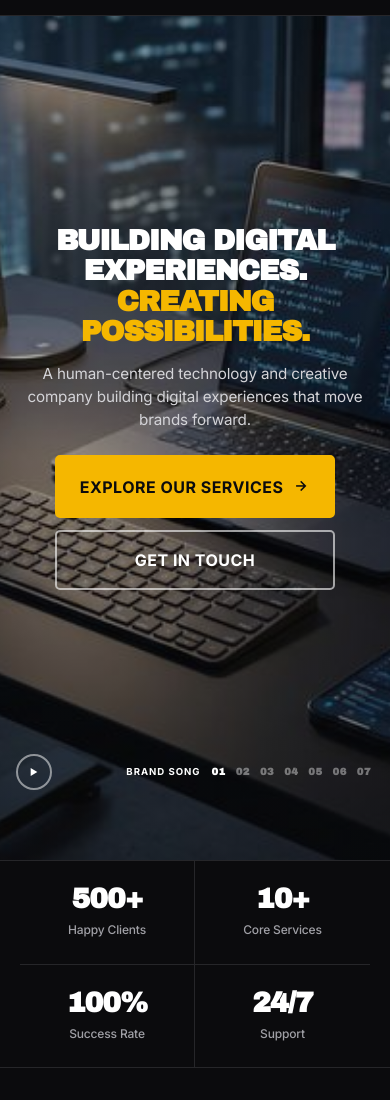
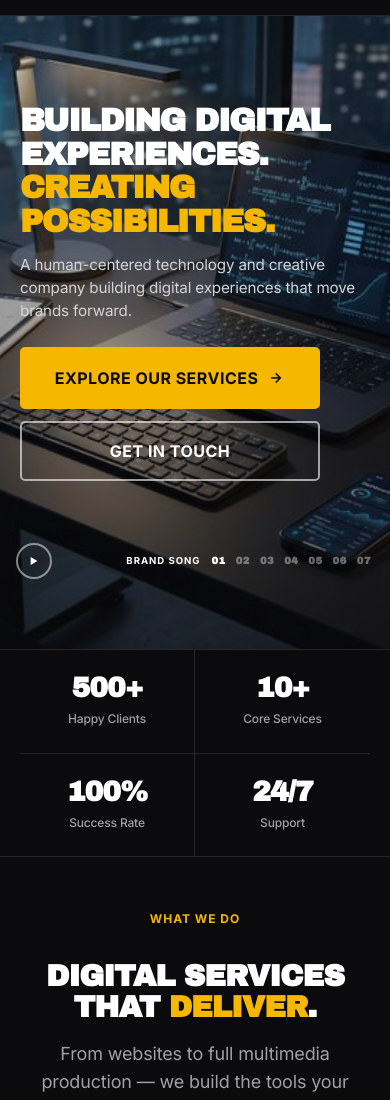
Before and after one commit to codewithchester/teakaymultimedia, a Django app: page / in a window 390 px wide. Shown: the part 49-1149 px from the top of the page. Run offline with Django 5.2, Linux system fonts and the light colour scheme; data comes from the database, SQL or seed files in the repository; data that the repository does not hold is empty.

Commit message:
mobile fixes

```diff
--- a/templates/base.html
+++ b/templates/base.html
@@ -591,6 +591,19 @@
     }
     .hero-slide.active .hero-slide__bg { transform: scale(1); }
 
+    /* ─── FIXED: VIDEO CSS ADDED HERE ─── */
+    .hero-slide__video {
+        position: absolute;
+        inset: 0;
+        width: 100%;
+        height: 100%;
+        object-fit: cover;
+        object-position: center;
+        z-index: 0;
+        display: block;
+        background-color: #0B0B0D;
+    }
+
     .hero-slide__overlay {
         position: absolute;
         inset: 0;
@@ -1624,55 +1637,53 @@
         .nav__menu { top: 64px; max-height: calc(100vh - 64px); }
         .icon-btn { width: 38px; height: 38px; font-size: 1.1rem; }
 
-        /* ─── HERO SLIDER (CRITICAL FIX) ─── */
+            /* ─── HERO SLIDER (MATCHING THE PORTFOLIO LOOK) ─── */
         .hero-slider {
-            height: 100vh;
-            height: 100dvh;
-            min-height: 600px;
-            max-height: none;
+            height: 75vh; /* Clean, compact height */
+            height: 75dvh;
+            min-height: 500px;
+            max-height: 700px;
         }
         .hero-slide {
-            position: absolute; /* Keep absolute so slides don't stack! */
+            position: absolute;
             inset: 0;
-            padding-top: 80px;
-            padding-bottom: 140px;
+            padding: 0; /* Removed padding that caused the giant gap */
             display: flex;
             align-items: center;
             justify-content: center;
         }
         .hero-slide__content {
-            padding-inline: var(--space-4);
-            padding-bottom: 0;
-            margin-top: 0;
-            text-align: center;
+            padding-inline: var(--space-5);
+            padding-bottom: 80px; /* Leave room for audio player */
+            padding-top: 0;
+            text-align: left; /* Left-aligned just like your screenshot */
             width: 100%;
+            z-index: 2;
         }
         .hero-slide__title {
-            font-size: clamp(1.8rem, 7vw, 2.75rem);
+            font-size: clamp(2rem, 8vw, 2.75rem);
             line-height: 1.05;
             margin-bottom: var(--space-4);
-            text-align: center;
+            text-align: left;
         }
         .hero-slide__subtitle {
             font-size: 0.95rem;
             line-height: 1.5;
             margin-bottom: var(--space-6);
-            padding-inline: 0;
-            text-align: center;
+            margin-inline: 0;
+            text-align: left;
         }
         .hero-slide__actions {
             flex-direction: column;
-            align-items: stretch;
+            align-items: flex-start; /* Buttons align to the left */
             width: 100%;
-            max-width: 280px;
-            margin-inline: auto;
+            max-width: 300px;
             gap: var(--space-3);
         }
         .hero-slide__actions .btn {
             width: 100%;
             justify-content: center;
         }
-
         /* ─── HERO AUDIO PLAYER ─── */
         .hero-audio {
             bottom: 70px;
```
Also changed, not shown: 1 other file.
